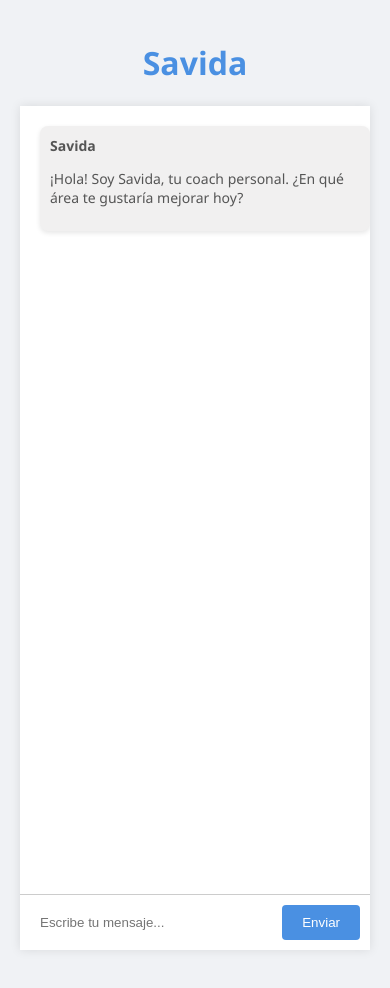
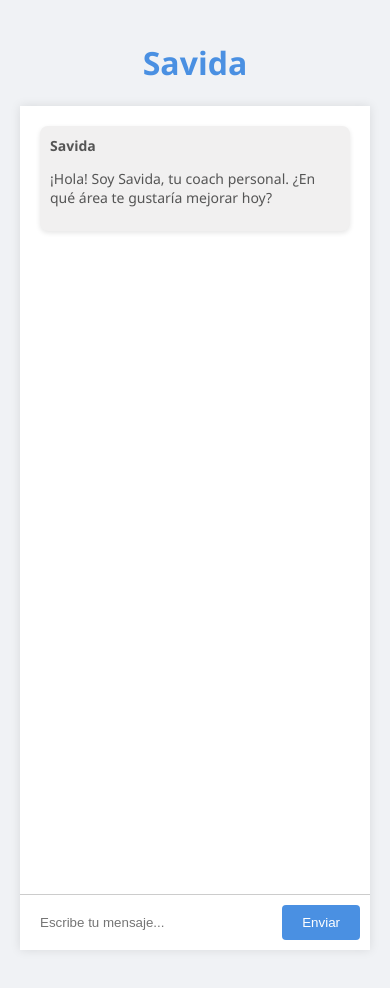
Before and after one commit to savidaapp/savida, a React (Create React App) app: page / in a window 390 px wide. Built offline with nearby package versions, Linux system fonts and the light colour scheme.

Commit message:
responsive

```diff
--- a/src/styles.css
+++ b/src/styles.css
@@ -31,16 +31,18 @@ h1 {
   padding: 20px;
   display: flex;
   flex-direction: column;
+  overflow-x: hidden; /* Eliminar scroll horizontal */
 }
 
 .message {
   margin-bottom: 10px;
-  width: 100%;
+  max-width: 100%; /* Asegurar que los mensajes no excedan el ancho de la caja */
   padding: 15px;
   font-size: 16px;
   position: relative;
   border-radius: 8px;
   box-shadow: 0 2px 5px rgba(0, 0, 0, 0.1);
+  word-wrap: break-word; /* Forzar el ajuste del texto dentro del contenedor */
 }
 
 .message.user {
```
Also changed, not shown: src/components/Chat.js (line endings or trailing spaces).
